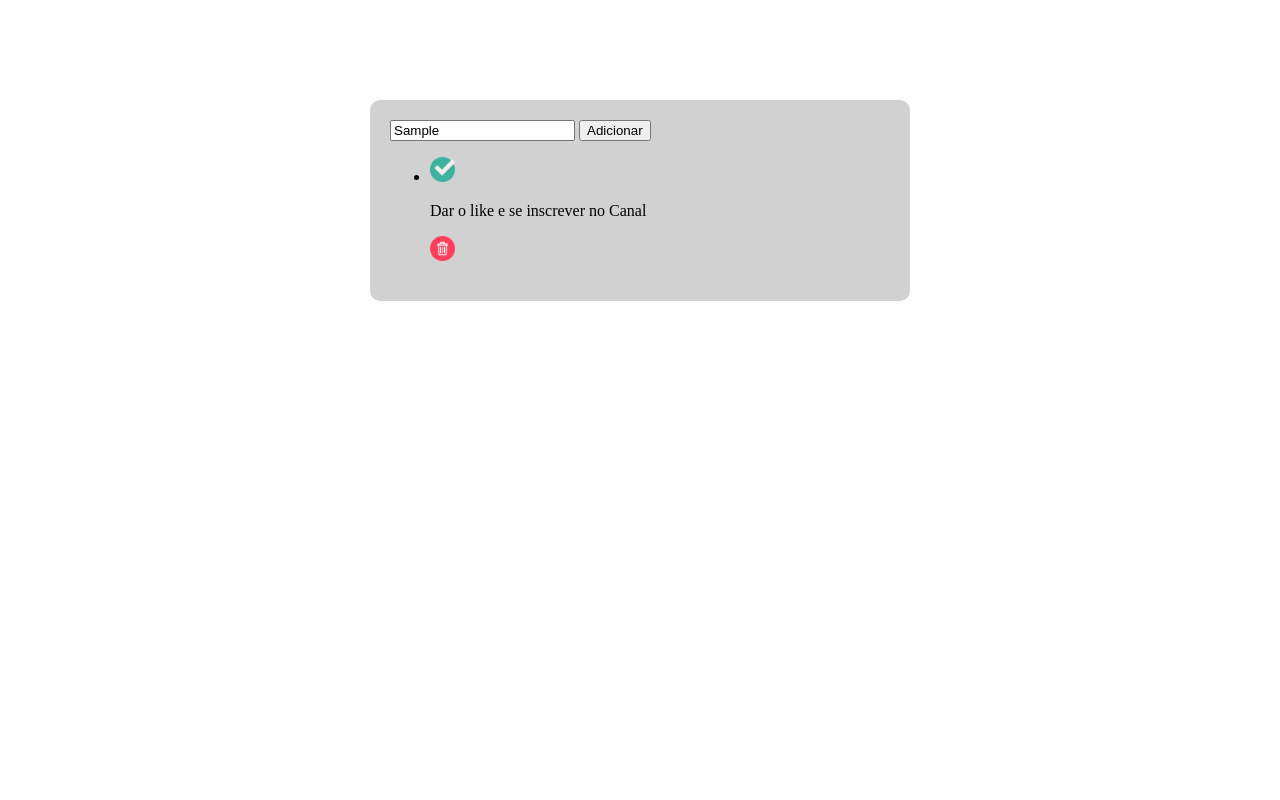
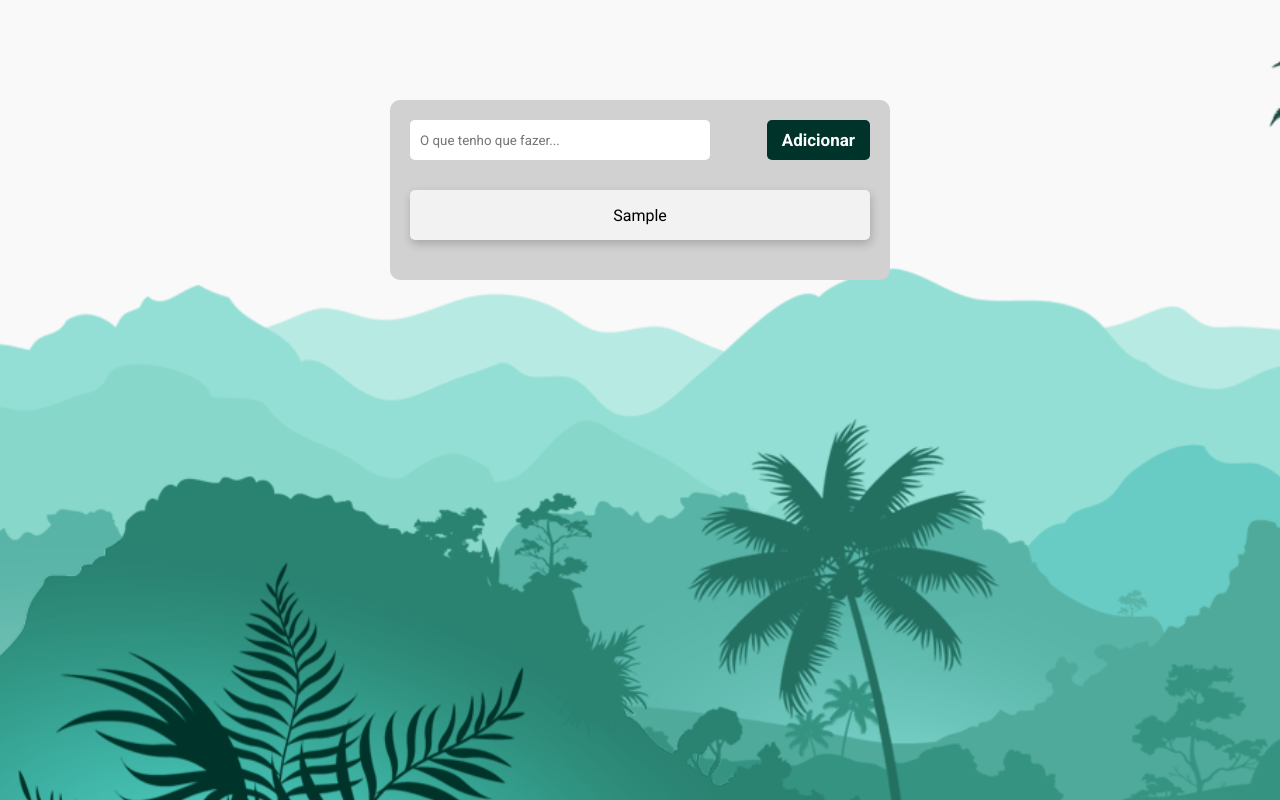
Before and after one commit to IanoIe/To_Do_List, a website: page public/index.html in a window 1280 px wide. Both pictures are taken after typing "Sample" into the empty fields and a click on the button "Adicionar". Drawn offline with Linux system fonts and the light colour scheme.

Commit message:
Adicionar dados, remover dados na lista

```diff
--- a/public/index.html
+++ b/public/index.html
@@ -5,22 +5,21 @@
     <meta http-equiv="X-UA-Compatible" content="IE=edge">
     <meta name="viewport" content="width=device-width, initial-scale=1.0">
     <link rel="stylesheet" href="./stylesheets/style.css">
+    <link rel="preconnect" href="https://fonts.googleapis.com">
+    <link rel="preconnect" href="https://fonts.gstatic.com" crossorigin>
+    <link href="https://fonts.googleapis.com/css2?family=Roboto:wght@400;700&display=swap" rel="stylesheet">
     <title>DevClub - Todo List</title>
   </head>
 
   <body>
+
     <div class="container">
-      <input placeholder="O que tenho que fazer...">
-      <button>Adicionar</button>
+      <input class="input-task" placeholder="O que tenho que fazer...">
+      <button class="button-add-task">Adicionar</button>
 
-      <ul>
-        <li>
-          <img src="./images/checked.png" alt="check-na-tarefa">
-          <p>Dar o like e se inscrever no Canal</p>
-          <img src="./images/trash.png" alt="tarefa-para-o-çixo">
-        </li>
-      </ul>
+      <ul class="list-tasks"> </ul>
+    </div>
 
-    </div>
   </body>
+  <script src="./javascripts/scripts.js"></script>
 </html>
--- /dev/null
+++ b/public/javascripts/scripts.js
@@ -0,0 +1,43 @@
+const button = document.querySelector('.button-add-task')
+const input = document.querySelector('.input-task')
+const listaCompleta = document.querySelector('.list-tasks')
+
+
+let minhaListaDeItens = []
+
+
+function adicionarNovaTarefa(){
+    minhaListaDeItens.push(input.value)
+
+    input.value = ''
+
+    mostrarTarefas()
+}
+
+function mostrarTarefas(){
+
+    let novaLi = ''
+
+    minhaListaDeItens.forEach(( tarefa, posicao) => {
+        novaLi = novaLi +`
+        <li class="task">
+           <img src="./images/checked.png" alt="check-na-tarefa">
+           <p>${tarefa}</p>
+           <img src="./images/trash.png" alt="tarefa-para-o-lixo" onclick="apagarItem(${posicao})">
+        </li>
+        `
+    })
+
+    listaCompleta.innerHTML = novaLi
+
+}
+
+function apagarItem(posicao){
+    minhaListaDeItens.splice(posicao, 1)
+
+
+    mostrarTarefas()
+}
+
+
+button.addEventListener('click', adicionarNovaTarefa)
--- a/public/stylesheets/style.css
+++ b/public/stylesheets/style.css
@@ -1,5 +1,17 @@
 
-.container{
+* {
+    margin: 0;
+    padding: 0;
+    box-sizing: border-box;
+    font-family: 'Roboto', sans-serif;
+    outline: none;
+}
+
+body {
+    background-image: url("../images/background.png");
+}
+
+.container {
     background-color: #d1d1d1;
     width: 500px;
     border-radius: 10px;
@@ -7,6 +19,60 @@
     margin: 100px auto 0;
 }
 
+.input-task {
+    border: none;
+    border-radius: 5px;
+    width: 300px;
+    height: 40px;
+    padding-left: 10px;
+}
+
+.button-add-task {
+    border: none;
+    border-radius: 5px;
+    height: 40px;
+    background-color: #003329;
+    color: #ffffff;
+    font-size: 17px;
+    padding: 0 15px;
+    float: right;
+    cursor: pointer;
+    font-weight: 700;
+}
+
+.button-add-task:hover {
+    opacity: 0.8;
+}
+
+.button-add-task:active {
+    opacity: 0.6;
+}
+
+.list-tasks {
+    width: 100%;
+    list-style: none;
+    margin-top: 30px;
+}
+
+.task {
+    background-color: #F2F2F2;
+    box-shadow: 1px 4px 10px rgba(0, 0, 0, 0.2);
+    height: 50px;
+    display: flex;
+    align-items: center;
+    justify-content: space-between;
+    padding: 0 15px;
+    border-radius: 5px;
+    margin-bottom: 20px;
+    cursor: pointer;
+}
+
 img {
     height: 25px;
+    opacity: 0;
+    transition: opacity 0.5s ease-in-out;
 }
+
+.task:hover img {
+    opacity: 1;
+}
```
